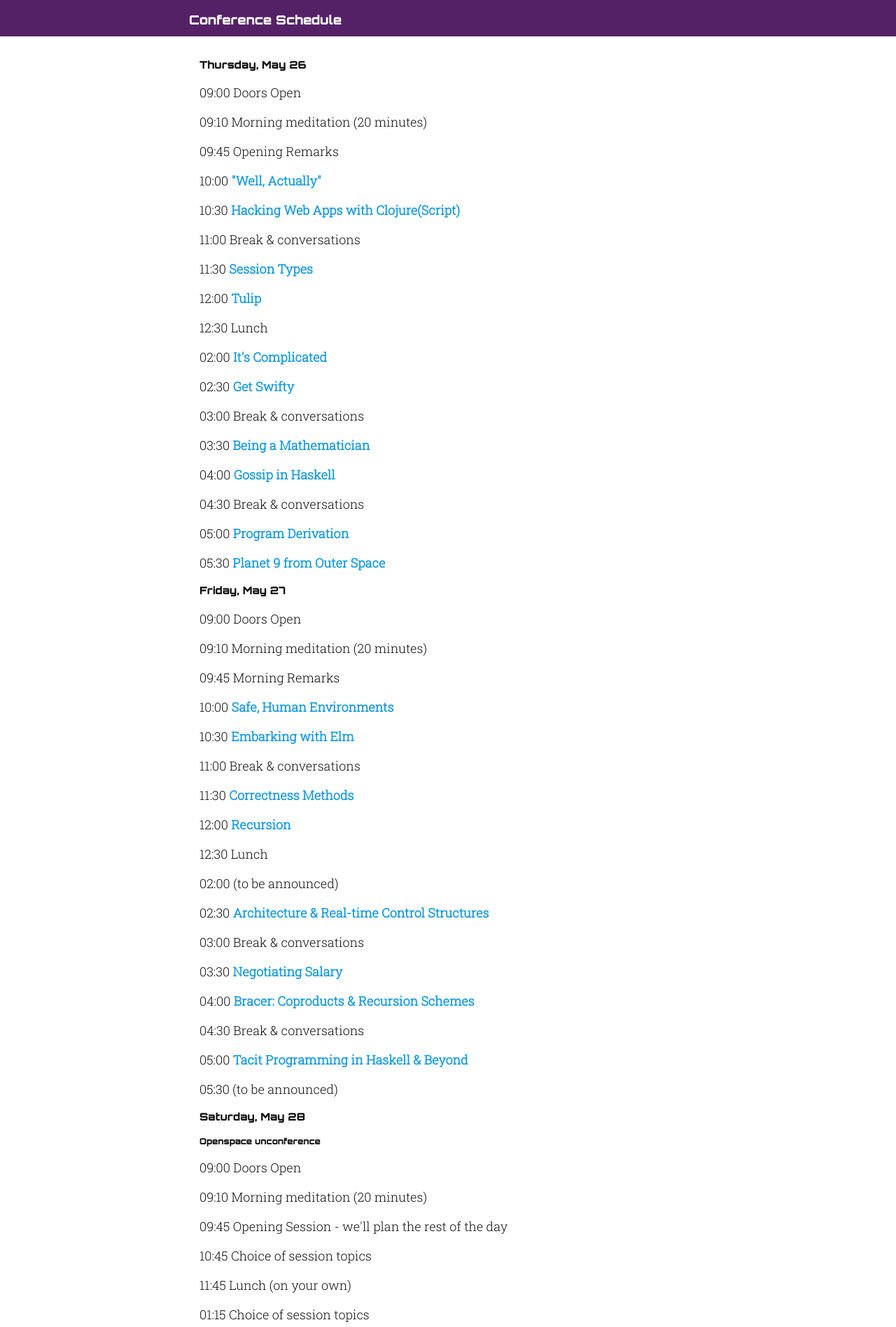
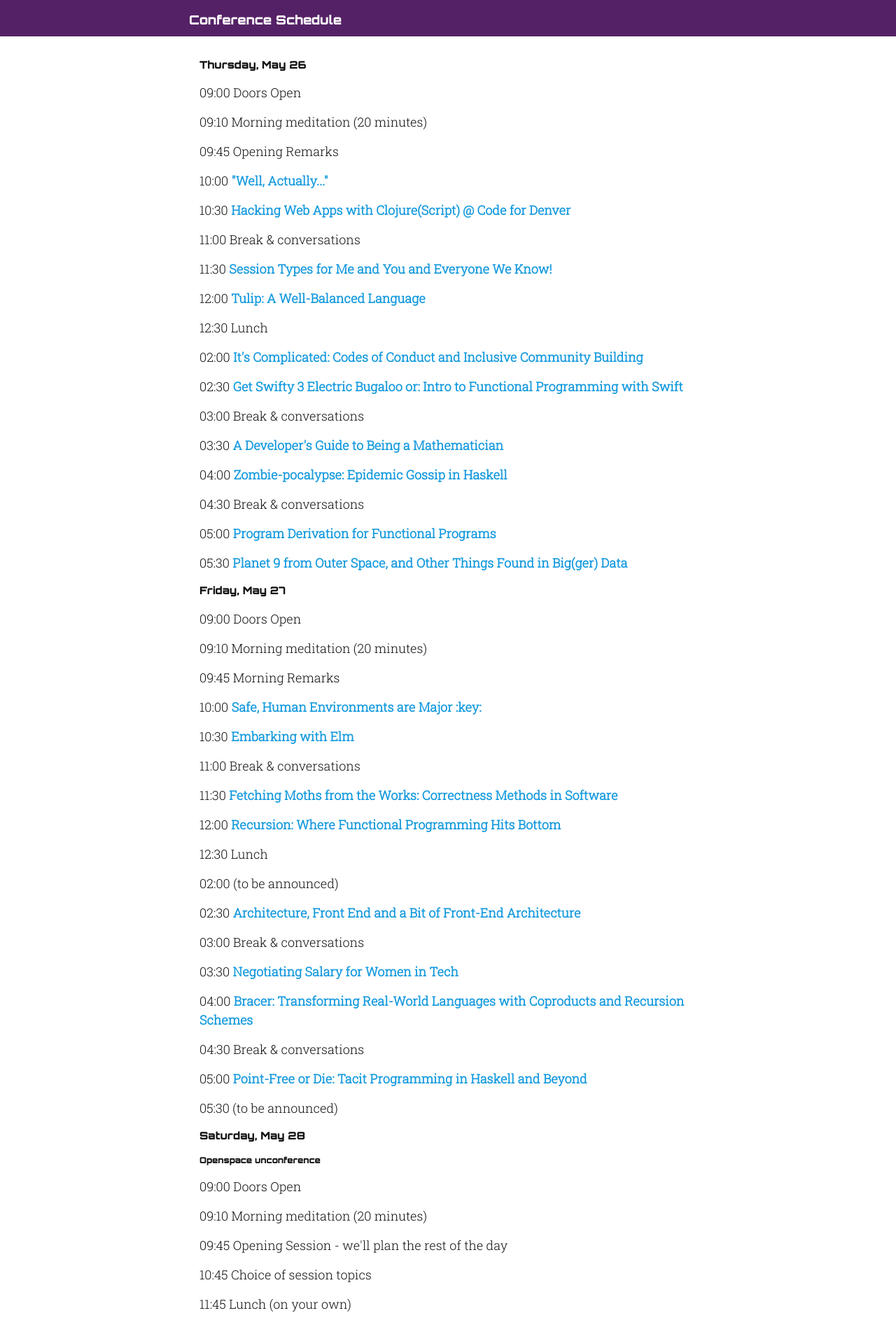
Before and after one commit to maitria/moonconf.org, a Jekyll site: the page built from schedule.html, in a window 1280 px wide. Shown: the part 455-2351 px from the top of the page at 70% size. Built offline with Jekyll 4.4.1, drawn with Linux system fonts in a browser that asks for light colours.

Commit message:
Use full names of talks on schedule page.

```diff
--- a/_includes/schedule-content.html
+++ b/_includes/schedule-content.html
@@ -9,37 +9,37 @@
     <p>09:00 Doors Open</p>
     <p>09:10 Morning meditation (20 minutes)</p>
     <p>09:45 Opening Remarks</p>
-    <p>10:00 <a href="/#well-actually">"Well, Actually"</a></p>
-    <p>10:30 <a href="/#hacking-web-apps">Hacking Web Apps with Clojure(Script)</a></p>
+    <p>10:00 <a href="/#well-actually">"Well, Actually..."</a></p>
+    <p>10:30 <a href="/#hacking-web-apps">Hacking Web Apps with Clojure(Script) @ Code for Denver</a></p>
     <p>11:00 Break & conversations</p>
-    <p>11:30 <a href="/#session-types">Session Types</a></p>
-    <p>12:00 <a href="/#tulip">Tulip</a></p>
+    <p>11:30 <a href="/#session-types">Session Types for Me and You and Everyone We Know!</a></p>
+    <p>12:00 <a href="/#tulip">Tulip: A Well-Balanced Language</a></p>
     <p>12:30 Lunch</p>
-    <p>02:00 <a href="/#its-complicated">It's Complicated</a></p>
-    <p>02:30 <a href="/#get-swifty">Get Swifty</a></p>
+    <p>02:00 <a href="/#its-complicated">It's Complicated: Codes of Conduct and Inclusive Community Building</a></p>
+    <p>02:30 <a href="/#get-swifty">Get Swifty 3 Electric Bugaloo or: Intro to Functional Programming with Swift</a></p>
     <p>03:00 Break & conversations</p>
-    <p>03:30 <a href="/#developer-mathematician">Being a Mathematician</a></p>
-    <p>04:00 <a href="/#zombie-pocalypse">Gossip in Haskell</a></p>
+    <p>03:30 <a href="/#developer-mathematician">A Developer's Guide to Being a Mathematician</a></p>
+    <p>04:00 <a href="/#zombie-pocalypse">Zombie-pocalypse: Epidemic Gossip in Haskell</a></p>
     <p>04:30 Break & conversations</p>
-    <p>05:00 <a href="/#program-derivation">Program Derivation</a></p>
-    <p>05:30 <a href="/#planet-9">Planet 9 from Outer Space</a></p>
+    <p>05:00 <a href="/#program-derivation">Program Derivation for Functional Programs</a></p>
+    <p>05:30 <a href="/#planet-9">Planet 9 from Outer Space, and Other Things Found in Big(ger) Data</a></p>
     <h5>Friday, May 27</h5>
     <p>09:00 Doors Open</p>
     <p>09:10 Morning meditation (20 minutes)</p>
     <p>09:45 Morning Remarks</p>
-    <p>10:00 <a href="/#safe-environments">Safe, Human Environments</a></p>
+    <p>10:00 <a href="/#safe-environments">Safe, Human Environments are Major :key:</a></p>
     <p>10:30 <a href"/#embarking-with-elm">Embarking with Elm</a></p>
     <p>11:00 Break & conversations</p>
-    <p>11:30 <a href="/#correctness-methods">Correctness Methods</a></p>
-    <p>12:00 <a href="/#recursion-where-functional-hits-bottom">Recursion</a></p>
+    <p>11:30 <a href="/#correctness-methods">Fetching Moths from the Works: Correctness Methods in Software</a></p>
+    <p>12:00 <a href="/#recursion-where-functional-hits-bottom">Recursion: Where Functional Programming Hits Bottom</a></p>
     <p>12:30 Lunch</p>
     <p>02:00 (to be announced)</p>
-    <p>02:30 <a href="/#architecture-front-end">Architecture &amp; Real-time Control Structures</a></p>
+    <p>02:30 <a href="/#architecture-front-end">Architecture, Front End and a Bit of Front-End Architecture</a></p>
     <p>03:00 Break & conversations</p>
-    <p>03:30 <a href="/#negotiating-salary">Negotiating Salary</a></p>
-    <p>04:00 <a href="/#bracer-coproducts">Bracer: Coproducts &amp; Recursion Schemes</a></p>
+    <p>03:30 <a href="/#negotiating-salary">Negotiating Salary for Women in Tech</a></p>
+    <p>04:00 <a href="/#bracer-coproducts">Bracer: Transforming Real-World Languages with Coproducts and Recursion Schemes</a></p>
     <p>04:30 Break & conversations</p>
-    <p>05:00 <a href="/#point-free-or-die">Tacit Programming in Haskell &amp; Beyond</a></p>
+    <p>05:00 <a href="/#point-free-or-die">Point-Free or Die: Tacit Programming in Haskell and Beyond</a></p>
     <p>05:30 (to be announced)</p>
     <h5>Saturday, May 28</h5>
     <h6>Openspace unconference</h6>
```
